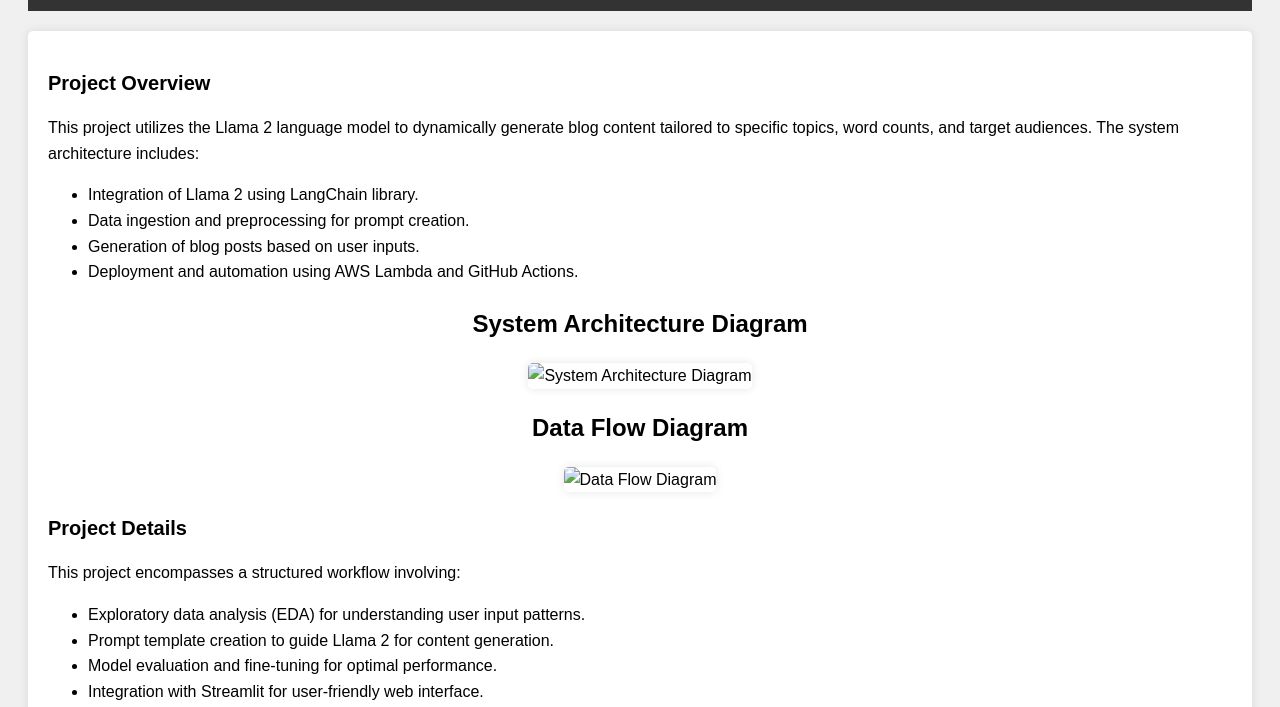
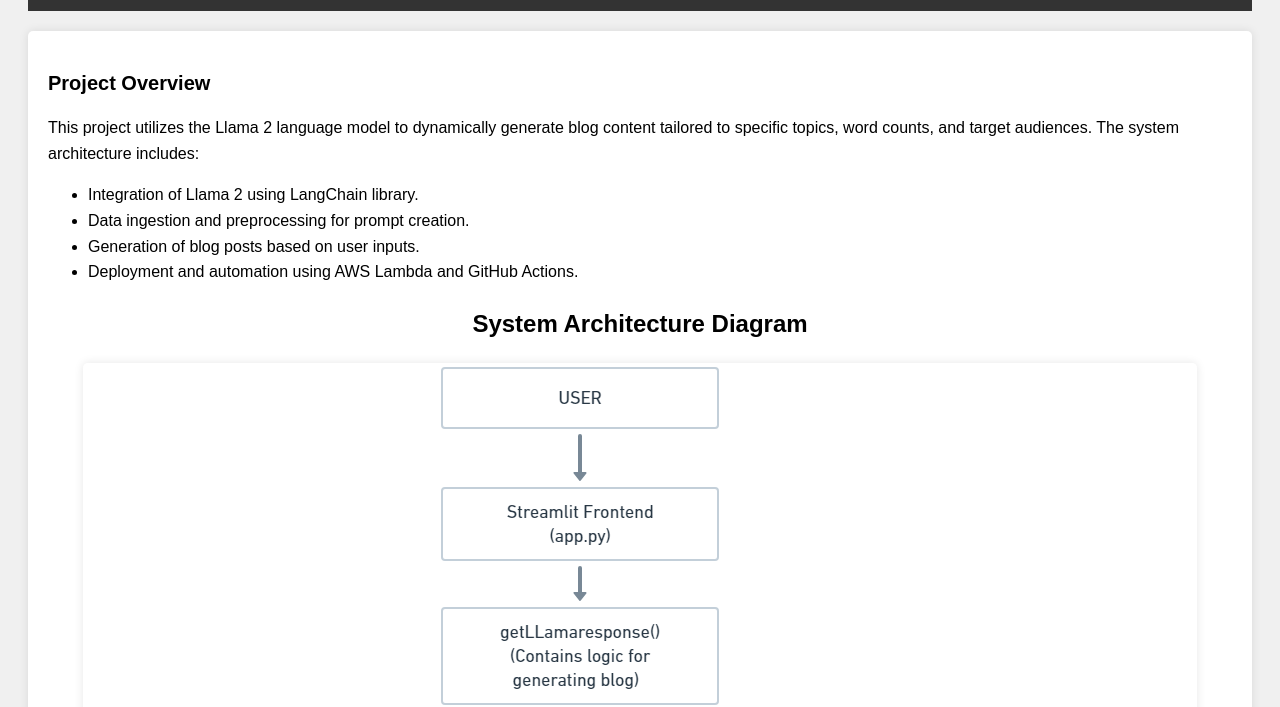
Before and after one commit to amogh9792/Portfolio, a plain HTML site: page blog3.html in a window 1280 px wide. Shown: the part 108-815 px from the top of the page. Drawn offline with Linux system fonts and the light colour scheme.

Commit message:
added diagrams

```diff
--- a/blog3.html
+++ b/blog3.html
@@ -78,12 +78,12 @@
 
         <div class="diagram">
             <h2>System Architecture Diagram</h2>
-            <img src="system_architecture_diagram.png" alt="System Architecture Diagram">
+            <img src="assets/images/system_architecture.png" alt="System Architecture Diagram">
         </div>
 
         <div class="diagram">
             <h2>Data Flow Diagram</h2>
-            <img src="data_flow_diagram.png" alt="Data Flow Diagram">
+            <img src="assets/images/dfd.png" alt="Data Flow Diagram">
         </div>
 
         <div class="project-details">
```
Also changed, not shown: index.html (+1 -1 lines), assets/images/blog.jpg (added), assets/images/dfd.png (added), assets/images/system_architecture.png (added).
